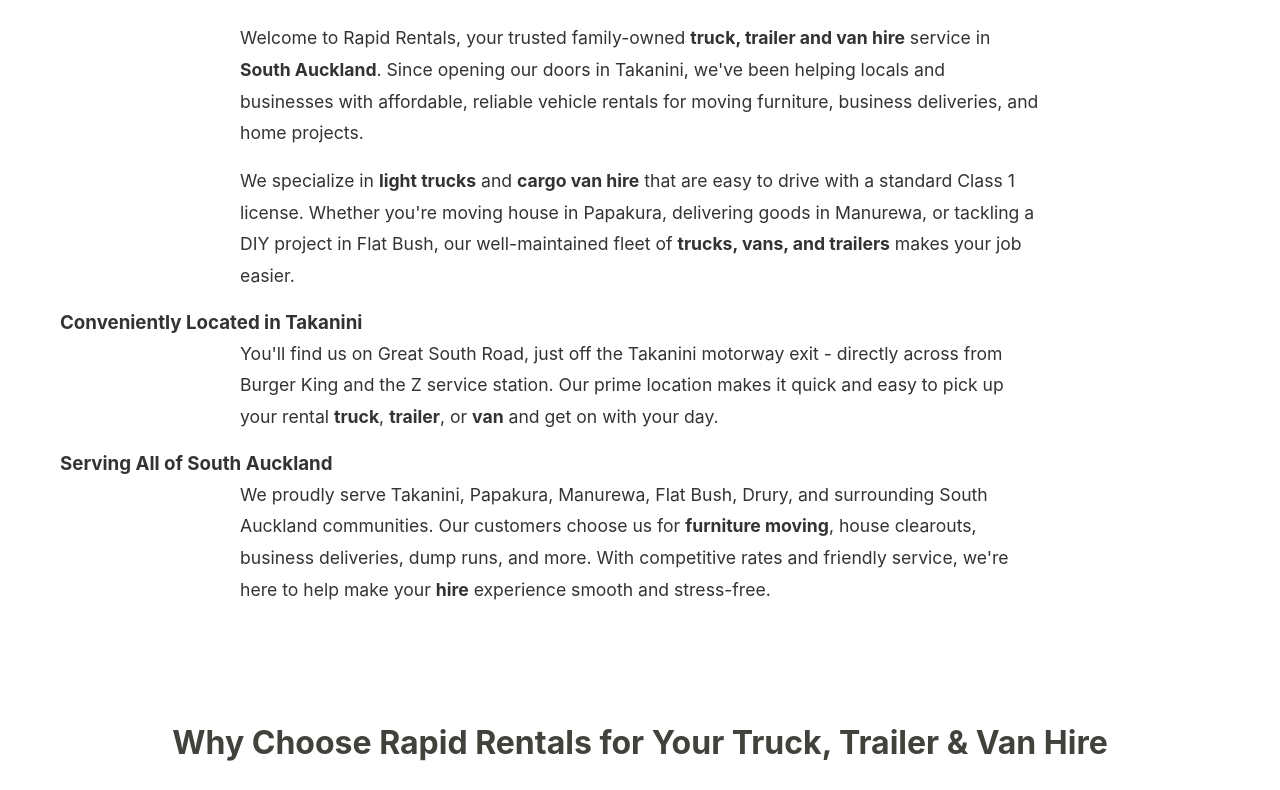
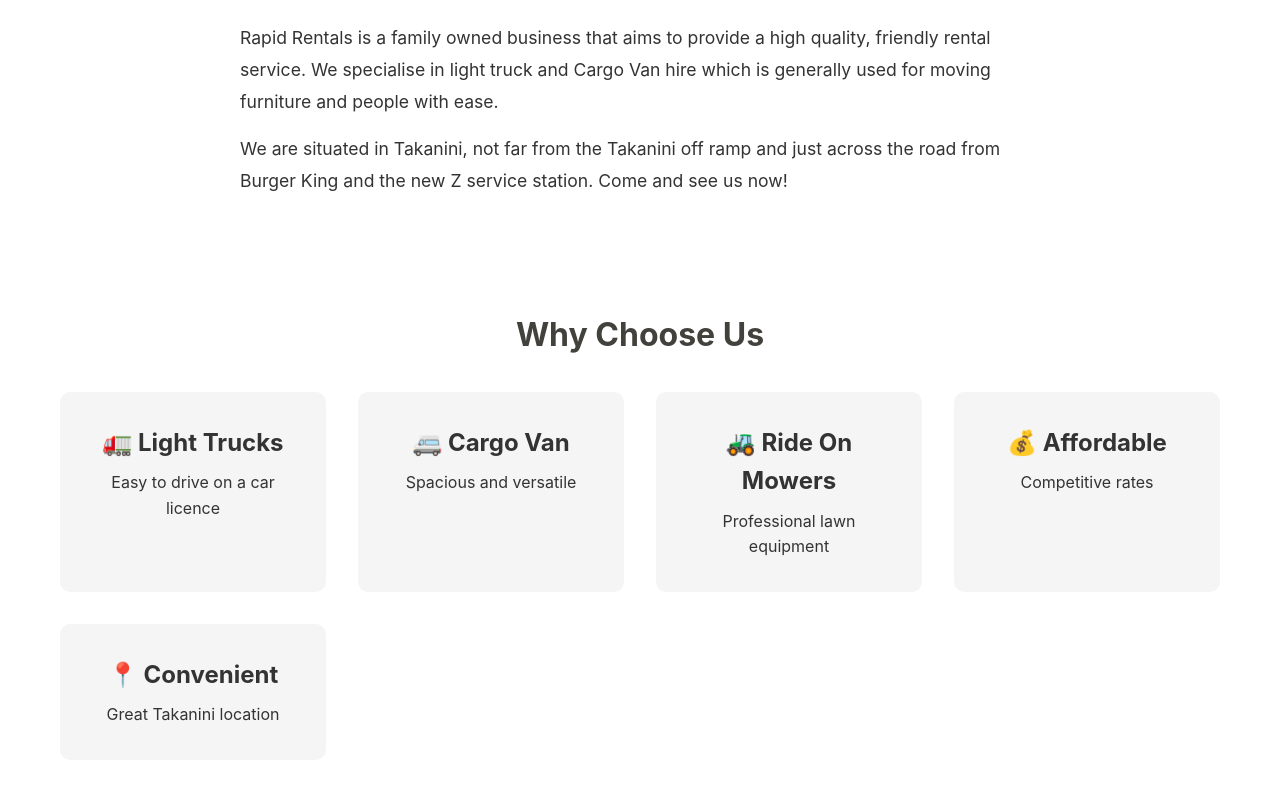
Before and after one commit to marcusl0l/rapidrentals-website, a plain HTML site: page index.html in a window 1280 px wide. Shown: the part 481-1271 px from the top of the page. Drawn offline with Linux system fonts and the light colour scheme.

Commit message:
Revert content expansion - will be reviewed manually
Reverting word count increase (246 to 517) for manual review.
Keeping previous SEO fixes (title, meta, H1) which are working well.
Content styling needs adjustment before expansion.

```diff
--- a/index.html
+++ b/index.html
@@ -196,42 +196,35 @@
 
         <section class="about">
             <div class="container">
-                <h2>About Rapid Rentals Takanini</h2>
-                <p>Welcome to Rapid Rentals, your trusted family-owned <strong>truck, trailer and van hire</strong> service in <strong>South Auckland</strong>. Since opening our doors in Takanini, we've been helping locals and businesses with affordable, reliable vehicle rentals for moving furniture, business deliveries, and home projects.</p>
-
-                <p>We specialize in <strong>light trucks</strong> and <strong>cargo van hire</strong> that are easy to drive with a standard Class 1 license. Whether you're moving house in Papakura, delivering goods in Manurewa, or tackling a DIY project in Flat Bush, our well-maintained fleet of <strong>trucks, vans, and trailers</strong> makes your job easier.</p>
-
-                <h3>Conveniently Located in Takanini</h3>
-                <p>You'll find us on Great South Road, just off the Takanini motorway exit - directly across from Burger King and the Z service station. Our prime location makes it quick and easy to pick up your rental <strong>truck</strong>, <strong>trailer</strong>, or <strong>van</strong> and get on with your day.</p>
-
-                <h3>Serving All of South Auckland</h3>
-                <p>We proudly serve Takanini, Papakura, Manurewa, Flat Bush, Drury, and surrounding South Auckland communities. Our customers choose us for <strong>furniture moving</strong>, house clearouts, business deliveries, dump runs, and more. With competitive rates and friendly service, we're here to help make your <strong>hire</strong> experience smooth and stress-free.</p>
+                <h2>About Us</h2>
+                <p>Rapid Rentals is a family owned business that aims to provide a high quality, friendly rental service. We specialise in light truck and Cargo Van hire which is generally used for moving furniture and people with ease.</p>
+                <p>We are situated in Takanini, not far from the Takanini off ramp and just across the road from Burger King and the new Z service station. Come and see us now!</p>
             </div>
         </section>
 
         <section class="features">
             <div class="container">
-                <h2>Why Choose Rapid Rentals for Your Truck, Trailer & Van Hire</h2>
+                <h2>Why Choose Us</h2>
                 <div class="feature-grid">
                     <div class="feature-card">
-                        <h3>🚛 Easy to Drive Light Trucks</h3>
-                        <p>All our rental trucks and vans can be driven with a standard car licence. Perfect for customers who've never hired a truck before for their furniture moving needs.</p>
+                        <h3>🚛 Light Trucks</h3>
+                        <p>Easy to drive on a car licence</p>
                     </div>
                     <div class="feature-card">
-                        <h3>🚐 Spacious Cargo Vans</h3>
-                        <p>Our cargo van hire service is ideal for businesses and tradespeople in South Auckland. Versatile vehicles perfect for deliveries and transporting equipment.</p>
+                        <h3>🚐 Cargo Van</h3>
+                        <p>Spacious and versatile</p>
                     </div>
                     <div class="feature-card">
-                        <h3>🚜 Ride On Mower Hire</h3>
-                        <p>Professional lawn equipment available for hire. Tackle large lawns and grounds maintenance with ease using our well-maintained ride-on mowers.</p>
+                        <h3>🚜 Ride On Mowers</h3>
+                        <p>Professional lawn equipment</p>
                     </div>
                     <div class="feature-card">
-                        <h3>💰 Affordable Rates</h3>
-                        <p>Competitive truck and trailer hire pricing with no hidden fees. We offer great value for South Auckland residents and businesses.</p>
+                        <h3>💰 Affordable</h3>
+                        <p>Competitive rates</p>
                     </div>
                     <div class="feature-card">
-                        <h3>📍 Convenient Takanini Location</h3>
-                        <p>Located right off Great South Road near the Takanini motorway exit. Easy access for customers from Papakura, Manurewa, Flat Bush, and Drury.</p>
+                        <h3>📍 Convenient</h3>
+                        <p>Great Takanini location</p>
                     </div>
                 </div>
             </div>
@@ -311,7 +304,7 @@
                 </div>
                 <div class="gallery-container">
                     <button class="gallery-nav prev" onclick="changeImage(-1)">&#10094;</button>
-                    <img id="galleryImage" src="" alt="Rental vehicle photo - Rapid Rentals Takanini truck, van or trailer">
+                    <img id="galleryImage" src="" alt="">
                     <button class="gallery-nav next" onclick="changeImage(1)">&#10095;</button>
                 </div>
                 <div class="gallery-thumbnails" id="thumbnails"></div>
```
